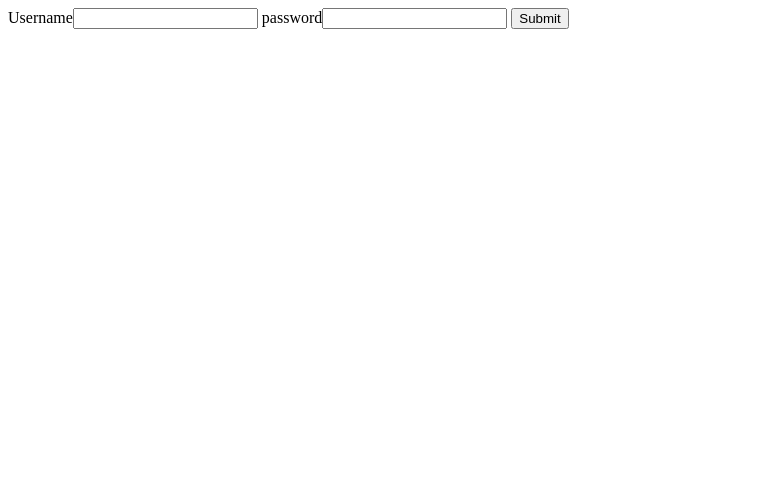
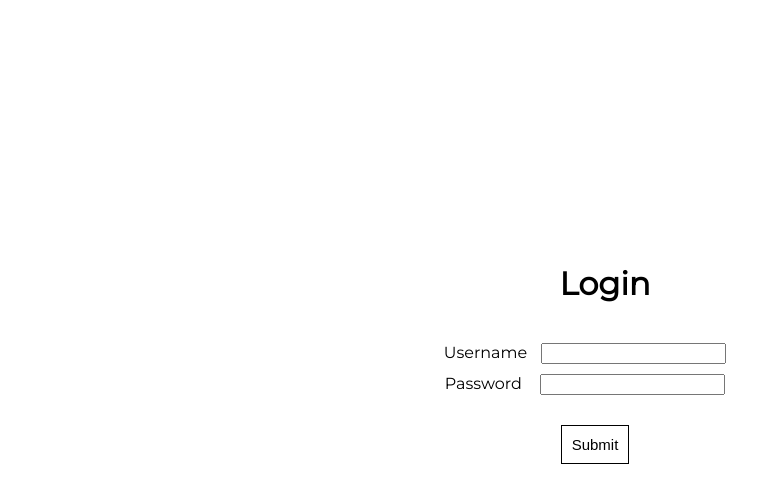
Before and after one commit to rohanjulka19/Assignment-Tracking-System, a plain HTML site: page login.html in a window 1280 px wide. Shown: the whole page, without its empty margins (0-781 px from the left). Drawn offline with Linux system fonts and the light colour scheme.

Commit message:
Modified UI [Login Page]

```diff
--- a/login-style.css
+++ b/login-style.css
@@ -0,0 +1,41 @@
+
+body {
+    font-family: 'Montserrat', sans-serif;
+}
+
+.login-form {
+    height: 100vh;
+    display: flex;
+    align-items: center;
+    justify-content: center;
+}
+
+.form {
+    text-align: center;
+    margin-right: 100px;
+    margin-bottom: 100px;
+}
+
+.form-component {
+    margin: 0px 10px 10px 0px;
+}
+
+.submit-btn {
+    background: white;
+    widows: auto;
+    height: auto;
+    padding: 10px;
+    font-size: 15px;
+    margin-left: 20px;
+    margin-top: 20px;
+    border: 1px solid black;
+}
+
+.submit-btn:hover {
+    background:#ddd;
+}
+
+.heading {
+    margin-bottom: 40px;
+    margin-left: 30px;
+}
--- a/login.html
+++ b/login.html
@@ -2,14 +2,21 @@
 <html lang="en">
 <head>
     <title>Login</title>
+    <link href="https://fonts.googleapis.com/css?family=Montserrat" rel="stylesheet">
     <link rel="stylesheet" href="login-style.css" rel="stylesheet" type="text/css">
 </head>
 <body>
-    <form action = "#" method = "post"  class = "form">
-        <label for  = "username" class = "form-component">Username</label><input type = "text" id = "username" class = "form-component" ></input>
-        <label for = "password"class = "form-component"> password</label><input type = "password" id = "password" class = "form-component"></input>
-        <button type = "submit" id = "submit-btn" class = "form-component submit-btn">Submit</button>
-    </form>
+   <div class = "login-form">
+
+        <form action = "#" method = "post"  class = "form">
+                <h1 class = "heading"> Login </h1>
+                <label for  = "username" class = "form-component"> Username </label><input type = "text" id = "username" class = "form-component" ></input>
+                <br>
+                <label for = "password"class = "form-component"> Password </label>&nbsp<input type = "password" id = "password" class = "form-component"></input>
+                <br>
+                <button type = "submit" id = "submit-btn" class = "form-component submit-btn">Submit</button>
+            </form>
+   </div>
     <script src = "login.js"></script>
 </body>
 </html>
--- a/login.js
+++ b/login.js
@@ -14,8 +14,9 @@ function authenticate() {
     }
 
     if(username === "admin" && password === "1234") {
-        alert("login Success");
-    } else {
+        alert("Login Success");
+
+    } else if(username !== "" && password !== "") { // WARNING : Temporary solution figure it out later...
         alert("Login fail");
     }
 }
```
